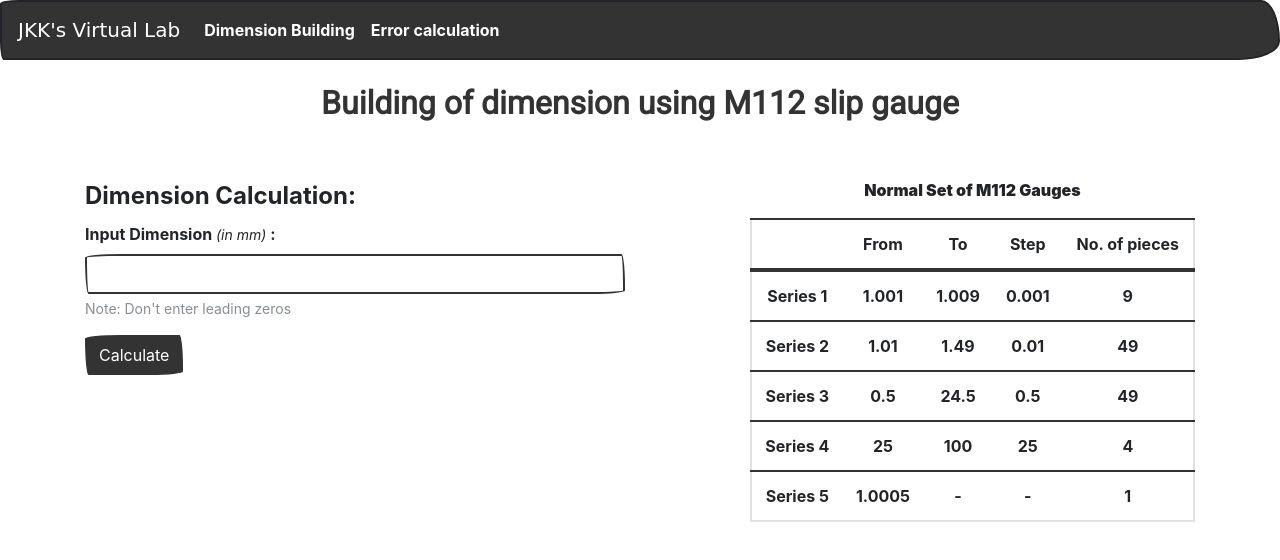
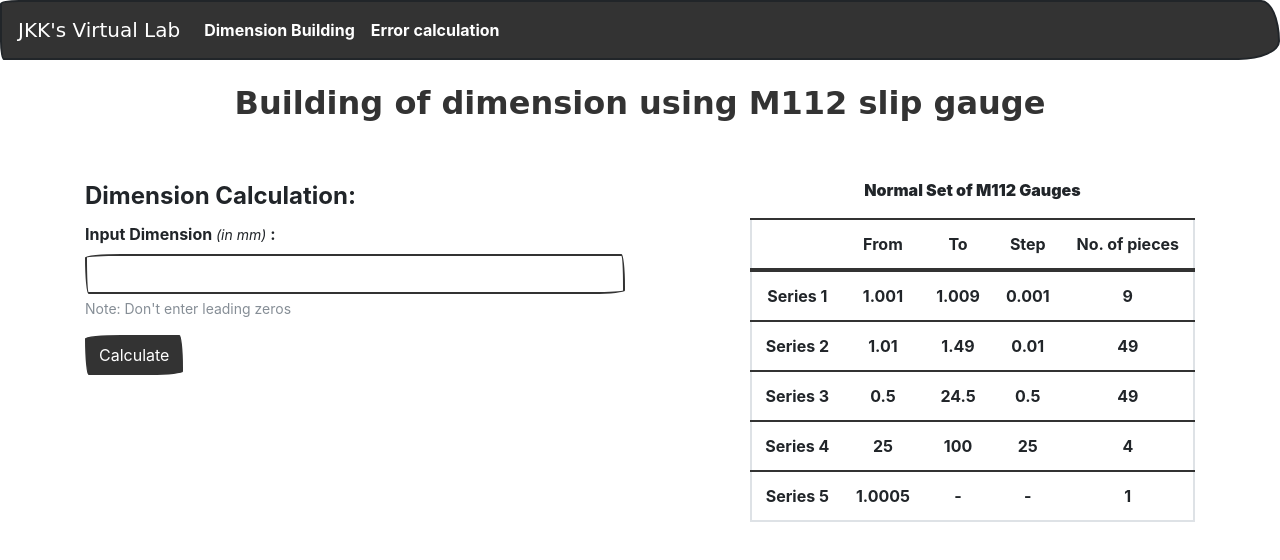
Before and after one commit to Lakshmikittur/Lakshmikittur.github.io, a plain HTML site: page index.html in a window 1280 px wide. Drawn offline with nearby package versions, Linux system fonts and the light colour scheme; a web font is replaced by a local one.

Commit message:
Update index.html

```diff
--- a/index.html
+++ b/index.html
@@ -39,7 +39,7 @@
         <br/>
         <div class="container">
             <div class="text-center text-primary" >
-                <h2 style="font-family:'Roboto';"><strong>Building of dimension using M112 slip gauge</strong></h2>
+                <h2><strong>Building of dimension using M112 slip gauge</strong></h2>
             </div>
             <br/>
             <br/>
```
